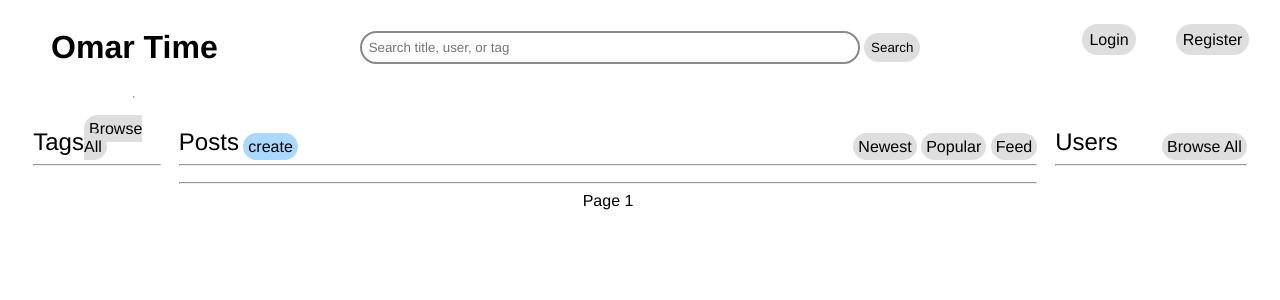
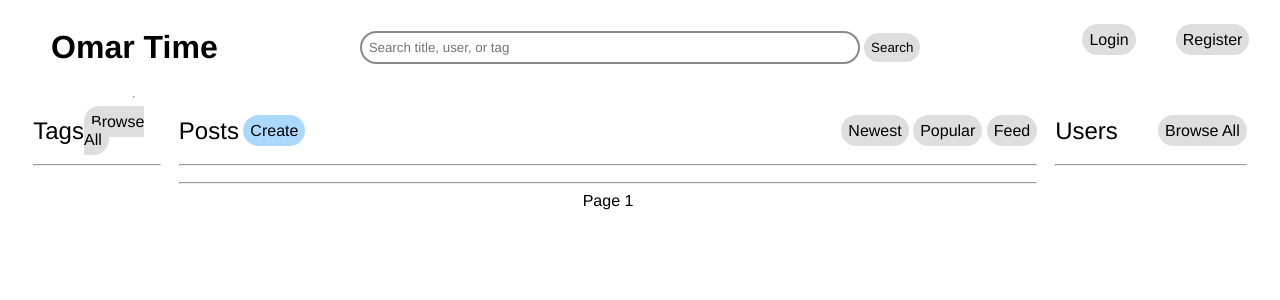
Before and after one commit to VeyGudTek/OmarTime_Public, a Django app: page / in a window 1280 px wide. Shown: the top 300 px of the page. Run offline with Django 4.2, Linux system fonts and the light colour scheme; data that the repository does not hold is empty.

Commit message:
Button consistency and capitalize "Create"

```diff
--- a/base/templates/base/home.html
+++ b/base/templates/base/home.html
@@ -19,15 +19,15 @@
 
     <div class="post-container">
         <div class="section-header">
-            <span class="section-header-title">Posts</span>&nbsp<span class="section-header-link"><a class="button-edit" href="{% url 'create_post' %}">create</a></span>
-            <span class="section-header-options">
+            <div class="section-header-title">Posts</div>&nbsp<div class="section-header-link"><a class="button-edit" href="{% url 'create_post' %}">Create</a></div>
+            <div class="section-header-options">
                 {% if query %}
                     <a href="{% url 'home' %}?q={{query}}">Relevant</a>
                 {% endif %}
                 <a class="button-small" href="{% url 'home' %}?q={{query}}&sort_by=newest">Newest</a>
                 <a class="button-small" href="{% url 'home' %}?q={{query}}&sort_by=popular">Popular</a>
                 <a class="button-small" href="{% url 'home' %}?sort_by=feed">Feed</a>
-            </span>
+            </div>
         </div>
         <hr>
 
--- a/static/css/styles.css
+++ b/static/css/styles.css
@@ -11,20 +11,15 @@
 .section-header{
     height: 50px;
     display: flex;
+    align-items: center;
 }
 
 .section-header-title{
     font-size: x-large;
-    align-self: flex-end;
-}
-
-.section-header-link{
-    align-self: flex-end;
 }
 
 .section-header-options{
     margin-left: auto;
-    align-self: flex-end;
 }
 
 .gallery-container{
@@ -228,14 +223,14 @@
 }
 
 .button-small, .reply-button, .hide-reply-button{
-    padding: 5px;
+    padding: 7px;
     border-radius: 40px/40px;
     border-width: 0;
     background-color: #dedede;
 }
 
 .button-edit{
-    padding: 5px;
+    padding: 7px;
     border-radius: 40px/40px;
     border-width: 0;
     background-color: #abd8ff;
```
Also changed, not shown: 1 other file.
